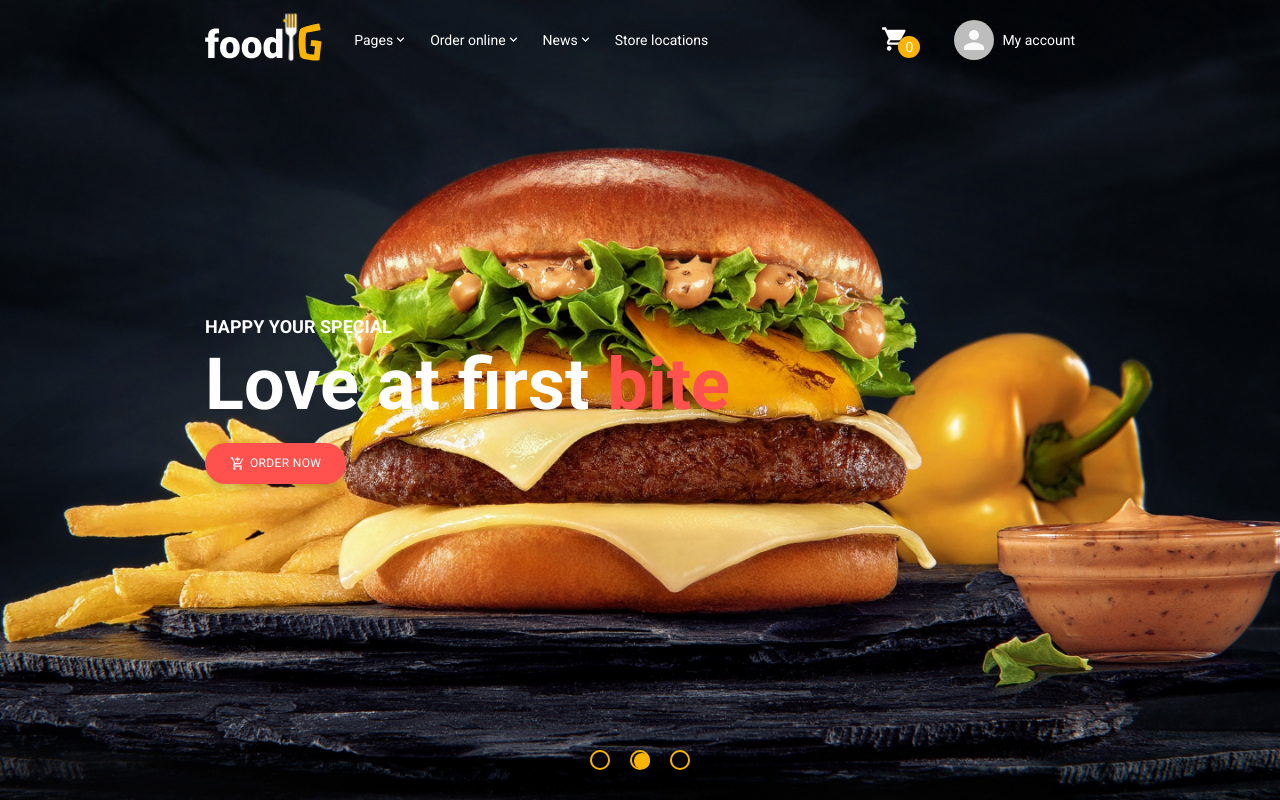
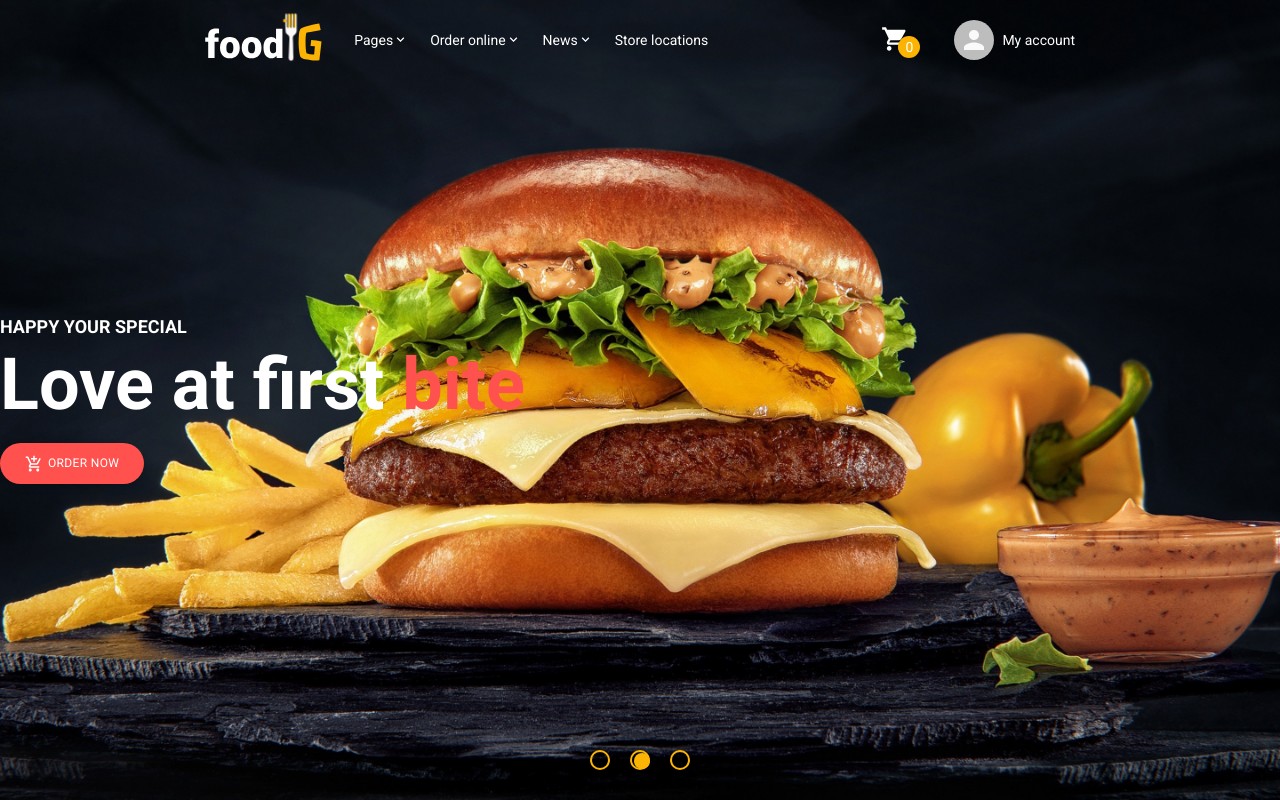
Before and after one commit to igdev116/food-G-app, a React (Create React App) app: page /home in a window 1280 px wide. Built offline with nearby package versions, Linux system fonts and the light colour scheme; grey boxes are pictures that could not be loaded.

Commit message:
change route img

```diff
--- a/src/features/Home/components/HomeBanners/HomeBanner/HomeBanner.scss
+++ b/src/features/Home/components/HomeBanners/HomeBanner/HomeBanner.scss
@@ -9,15 +9,19 @@
   background-repeat: no-repeat;
 
   &-st {
-    background-image: url("../../../../../assets/imgs/home-banner-st.jpg");
+    background-image: url("../../../imgs/home-banner-st.jpg");
   }
 
   &-nd {
-    background-image: url("../../../../../assets/imgs/home-banner-nd.jpg");
+    background-image: url("../../../imgs/home-banner-nd.jpg");
   }
 
   &-rd {
-    background-image: url("../../../../../assets/imgs/home-banner-rd.jpg");
+    background-image: url("../../../imgs/home-banner-rd.jpg");
+  }
+
+  .container-ui {
+    height: 100%;
   }
 
   &__container {
@@ -26,7 +30,6 @@
     justify-content: center;
     width: 60%;
     height: 100%;
-    padding-left: 205px;
   }
 
   &__title {
@@ -46,10 +49,10 @@
     color: $primary-white-color;
   }
 
-  &__icon {
+  .pr-red-btn &__icon {
     margin-right: 5px;
-    width: 2.1rem;
-    height: 2.1rem;
+    width: 1.8rem;
+    height: 1.8rem;
 
     fill: $primary-white-color;
   }
```
